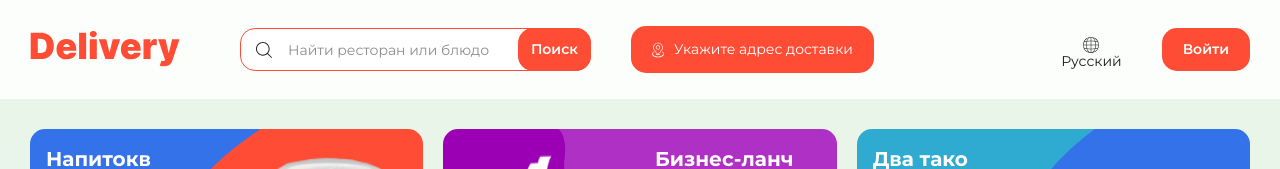
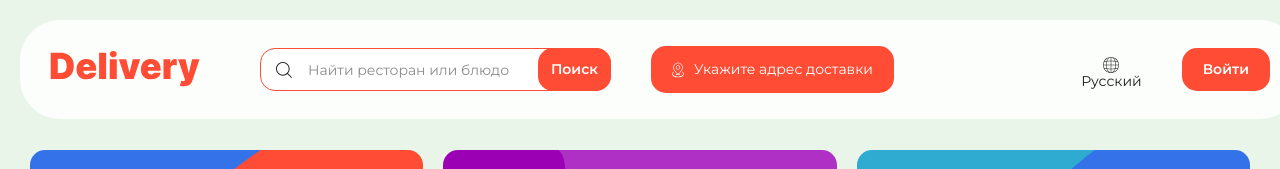
Before and after one commit to QobilovSardor/ReactJS-delivery-website, a React (Create React App) app: page / in a window 1280 px wide. Shown: the top 169 px of the page. Built offline with nearby package versions, Linux system fonts and the light colour scheme; no server answers; the HTML template or start-up script is replaced by a standard one.

Commit message:
congi add

```diff
--- /dev/null
+++ b/src/config/config.js
@@ -0,0 +1,4 @@
+const API_KEY = 1;
+const API_URL = `https://www.themealdb.com/api/json/v1/${API_KEY}/`;
+
+console.log(API_URL);
--- a/src/css/style.css
+++ b/src/css/style.css
@@ -109,8 +109,18 @@ svg {
 .header {
 	padding: 26px 0 26px 0;
 	background: rgb(252, 254, 252);
-}
-
+	margin: 20px;
+	border-radius: 40px;
+	position: fixed;
+	width: 100%;
+	top: 0;
+	left: 0;
+	right: 0;
+	z-index: 999;
+}
+.main{
+	margin-top: 150px;
+}
 .header .header-search input {
 	width: 351px;
 	border: 1px solid var(--red);
```
Also changed, not shown: src/config/api.js (added).
